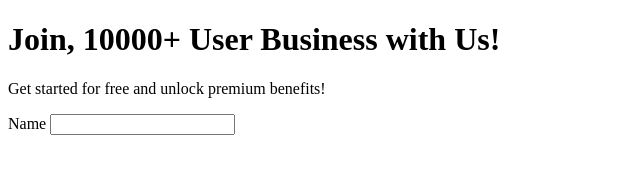
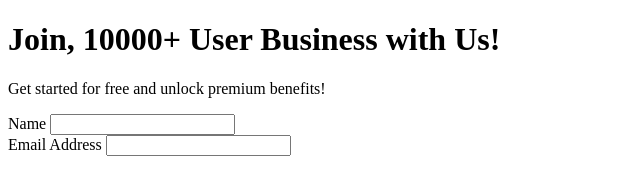
Before and after one commit to madhavmishra09/Gaming-Galactica, a plain HTML site: page index.html in a window 1280 px wide. Shown: the whole page, without its empty margins (0-640 px from the left). Drawn offline with Linux system fonts and the light colour scheme.

Commit message:
added email address section

```diff
--- a/index.html
+++ b/index.html
@@ -19,7 +19,8 @@
         <form action="\">
             <label for="name">Name</label>
             <input type="text" id="name" required><br>
-            <label for="email"></label>
+            <label for="email">Email Address</label>
+            <input type="text" id="email" required><br>
         </form>
     </div>
     <div></div>
```
